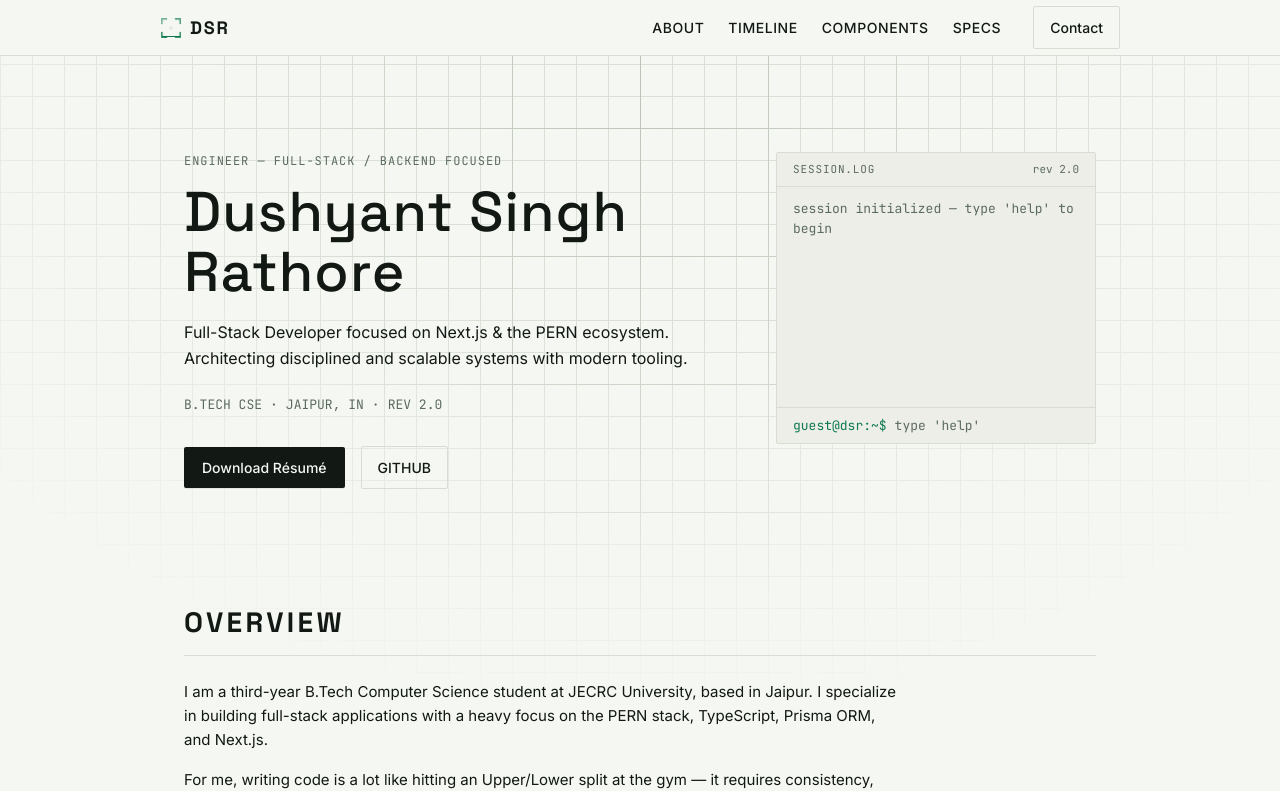
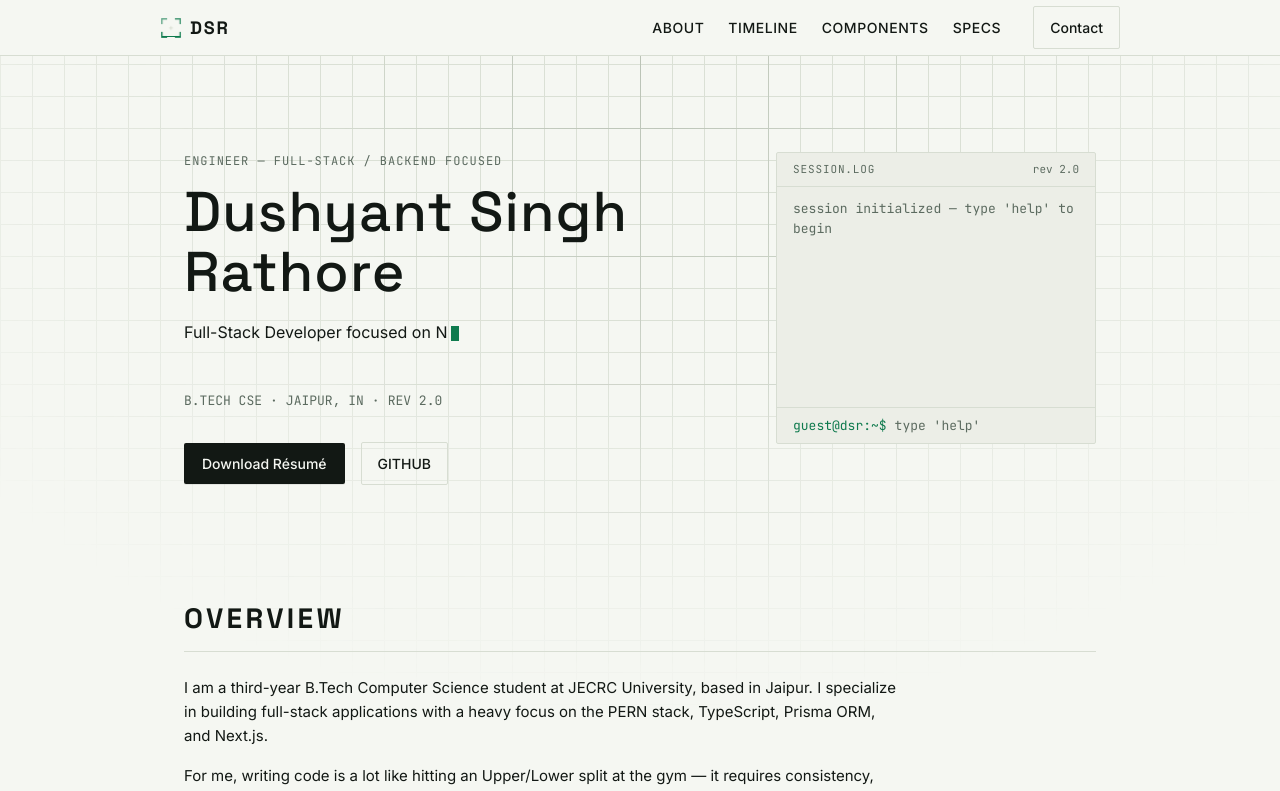
Before and after one commit to dushyant24bcon2017-collab/Personal-Portfolio-, a Next.js app: page / in a window 1280 px wide. Shown: the top 791 px of the page. Built offline with nearby package versions, Linux system fonts and the light colour scheme.

Commit message:
added dynamic tyoe writer effect

```diff
--- a/app/page.tsx
+++ b/app/page.tsx
@@ -163,7 +163,48 @@ function ContactButton() {
     </div>
   );
 }
+function Typewriter() {
+  const phrases = [
+    "Full-Stack Developer focused on Next.js & the PERN ecosystem.",
+    "Architecting disciplined and scalable systems with modern tooling.",
+    "Building scalable backends.",
+    "Building secure API gateways."
+  ];
 
+  const [text, setText] = useState("");
+  const [phraseIndex, setPhraseIndex] = useState(0);
+  const [isDeleting, setIsDeleting] = useState(false);
+
+  useEffect(() => {
+    const currentPhrase = phrases[phraseIndex];
+    // Deleting is usually faster than typing for a better feel
+    const typeSpeed = isDeleting ? 30 : 60;
+
+    const timeout = setTimeout(() => {
+      if (!isDeleting && text === currentPhrase) {
+        // Pause when the phrase is fully typed out
+        setTimeout(() => setIsDeleting(true), 1500);
+      } else if (isDeleting && text === "") {
+        // Move to the next phrase once fully deleted
+        setIsDeleting(false);
+        setPhraseIndex((prev) => (prev + 1) % phrases.length);
+      } else {
+        // Add or remove a character
+        setText(currentPhrase.substring(0, text.length + (isDeleting ? -1 : 1)));
+      }
+    }, typeSpeed);
+
+    return () => clearTimeout(timeout);
+  }, [text, isDeleting, phraseIndex]);
+
+  return (
+    // min-h-[48px] prevents the page layout from jumping up and down when the text wraps to two lines or deletes completely
+    <p className="font-fieldwork font-normal text-[16px] leading-relaxed text-[var(--color-ink)] mb-[24px] max-w-[560px] min-h-[48px]">
+      {text}
+      <span className="inline-block w-[8px] h-[15px] bg-[var(--color-solder-mask)] ml-[4px] animate-pulse align-middle"></span>
+    </p>
+  );
+}
 // Scanning-reticle logomark. Same corner-bracket language as the
 // Component Index cards, animated with a sweep line — the site's one
 // dynamic brand mark, used exactly once so it stays a signature.
@@ -282,9 +323,7 @@ export default function Home() {
               <h1 className="font-panelface font-medium text-[56px] leading-[1.08] tracking-[0.02em] text-[var(--color-ink)] mb-[16px]">
                 Dushyant Singh Rathore
               </h1>
-              <p className="font-fieldwork font-normal text-[16px] leading-relaxed text-[var(--color-ink)] mb-[24px] max-w-[560px]">
-                Full-Stack Developer focused on Next.js & the PERN ecosystem. Architecting disciplined and scalable systems with modern tooling.
-              </p>
+              <Typewriter />
               <div className="font-mono text-[13px] text-[var(--color-legend-gray)] mb-[32px] flex items-center gap-2">
                 <span>B.TECH CSE</span>
                 <span>·</span>
```
